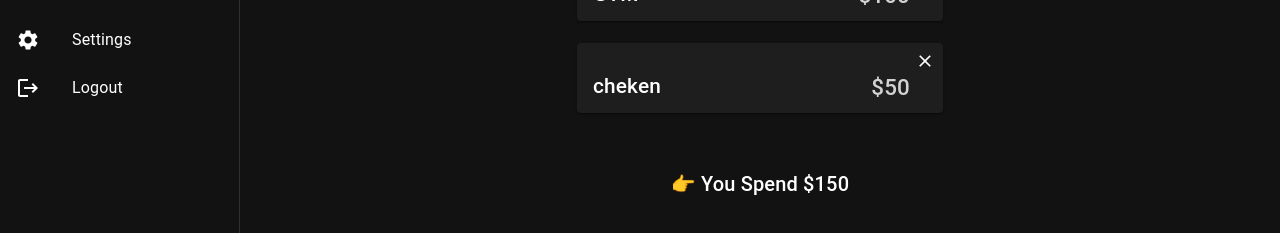
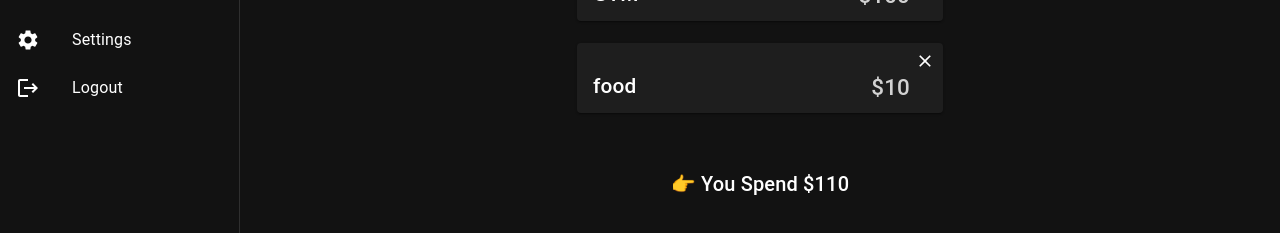
Before and after one commit to Soufiane-Amama/Material_UI_Project_React, a React (Create React App) app: page / in a window 1280 px wide. Shown: the part 201-434 px from the top of the page. Built offline with nearby package versions, Linux system fonts and the light colour scheme; data requests are answered from the project's data file; the HTML template or start-up script is replaced by a standard one.

Commit message:
Development stage 29 - اضافات اخيرة - نهاية المشروع

```diff
--- a/data/db.json
+++ b/data/db.json
@@ -1,14 +1,14 @@
 {
-  "mydata": [
+  "myData": [
     {
       "title": "GYM",
       "price": 100,
       "id": 4
     },
     {
-      "title": "cheken",
-      "price": 50,
-      "id": 5
+      "title": "food",
+      "price": 10,
+      "id": 6
     }
   ]
 }
--- a/src/Pages/Create/Create.jsx
+++ b/src/Pages/Create/Create.jsx
@@ -18,8 +18,8 @@ const ColorButton = styled(Button)(({ theme }) => ({
 
 
 const Create = () => {
-  const [title, settitle] = useState("");
-  const [price, setprice] = useState(0);
+  const [title, setTitle] = useState("");
+  const [price, setPrice] = useState(0);
 
   const navigate = useNavigate();
 
@@ -28,7 +28,7 @@ const Create = () => {
     <Box autoComplete="off" component="form" sx={{width: "380px"}}>
         <TextField
           onChange={(e) => {
-            settitle(e.target.value);
+            setTitle(e.target.value);
           }}
           fullWidth={true}
           label="Transaction Title"
@@ -41,7 +41,7 @@ const Create = () => {
 
         <TextField
           onChange={(e) => {
-            setprice(Number(e.target.value));
+            setPrice(Number(e.target.value));
           }}
           fullWidth={true}
           label="Amount"
@@ -54,7 +54,7 @@ const Create = () => {
 
 <ColorButton
   onClick={()=>{
-    fetch("http://localhost:3100/mydata", {
+    fetch("http://localhost:3100/myData", {
       method: "POST",
       headers: {
         "Content-Type": "application/json",
--- a/src/Pages/Home/Home.jsx
+++ b/src/Pages/Home/Home.jsx
@@ -4,24 +4,24 @@ import { Box, Paper, Typography, IconButton } from "@mui/material";
 import { useEffect, useState } from "react";
 
 const Home = () => {
-  const [mydata, setMydata] = useState([]);
+  const [myData, setMyData] = useState([]);
 
   useEffect(()=>{
-      fetch("http://localhost:3100/mydata")
+      fetch("http://localhost:3100/myData")
       .then((response) => response.json())
-      .then((data) => setMydata(data));
+      .then((data) => setMyData(data));
   }, []);
 
   const handleDelete = (item) => {
-    fetch(`http://localhost:3100/mydata/${item.id}`, {
+    fetch(`http://localhost:3100/myData/${item.id}`, {
       method: "DELETE",
     });
 
-    const newArr = mydata.filter((myObject) => {
+    const newArr = myData.filter((myObject) => {
       return myObject.id !== item.id;
     });
 
-    setMydata(newArr);
+    setMyData(newArr);
   }
 
 
@@ -30,14 +30,14 @@ const Home = () => {
   return (
     <Box>
       {
-        mydata.length ===  0 ?
+        myData.length ===  0 ?
         <div className="loader">
           <span className="bar"></span>
           <span className="bar"></span>
           <span className="bar"></span>
         </div>
         :
-        mydata.map(item =>{
+        myData.map(item =>{
           totalPrice += item.price;
           return (
           <Paper
@@ -84,7 +84,7 @@ const Home = () => {
       }
 
       {
-        mydata.length > 0 &&
+        myData.length > 0 &&
         <Typography mt="55px" textAlign="center" variant="h6">
         👉 You Spend ${totalPrice}
         </Typography>
--- a/src/Pages/Root.jsx
+++ b/src/Pages/Root.jsx
@@ -36,6 +36,7 @@ const Root = () => {
   return (
     <ThemeProvider theme={theme}>
       <div>
+        {/*
         <DrawerComponent
           drawerWidth={drawerWidth}
           // @ts-ignore
@@ -45,6 +46,10 @@ const Root = () => {
           drawerType={drawerType}
           hideDrawer={hideDrawer}
         />
+        يمكنك اختصار هذا الكود بالكود الموجود بالاسفل كالتالي
+        */}
+
+        <DrawerComponent {...{drawerWidth, setMode, noneORblock, drawerType, hideDrawer}} />
 
         <AppBarComponent
           drawerWidth={drawerWidth}
--- a/src/components/Drawer/DrawerComponent.jsx
+++ b/src/components/Drawer/DrawerComponent.jsx
@@ -6,7 +6,7 @@ import ListItem from "@mui/material/ListItem";
 import ListItemButton from "@mui/material/ListItemButton";
 import ListItemText from "@mui/material/ListItemText";
 import { useLocation, useNavigate } from "react-router-dom";
-import { IconButton, ListItemIcon } from "@mui/material";
+import { Box, IconButton, ListItemIcon } from "@mui/material";
 // Dark Mode
 import { useTheme } from '@mui/material/styles';
 import Brightness4Icon from '@mui/icons-material/Brightness4';
@@ -20,7 +20,8 @@ const DrawerComponent = ({ drawerWidth, setMode, noneORblock, drawerType, hideDr
   const select = useLocation();
 
   return (
-    <Drawer
+    <Box component="nav">
+      <Drawer
       sx={{
         display: {xs: noneORblock, sm: "block"},
         width: `${drawerWidth}px`,
@@ -81,7 +82,8 @@ const DrawerComponent = ({ drawerWidth, setMode, noneORblock, drawerType, hideDr
           </ListItemButton>
         </ListItem>
       </List>
-    </Drawer>
+      </Drawer>
+    </Box>
   );
 };
 
--- a/src/index.css
+++ b/src/index.css
@@ -7,10 +7,6 @@
 
 
 /* Start Style Loading.. */
-
-.border {
-    border: 4px solid red;
-}
 
 .loader {
     display: flex;
```
